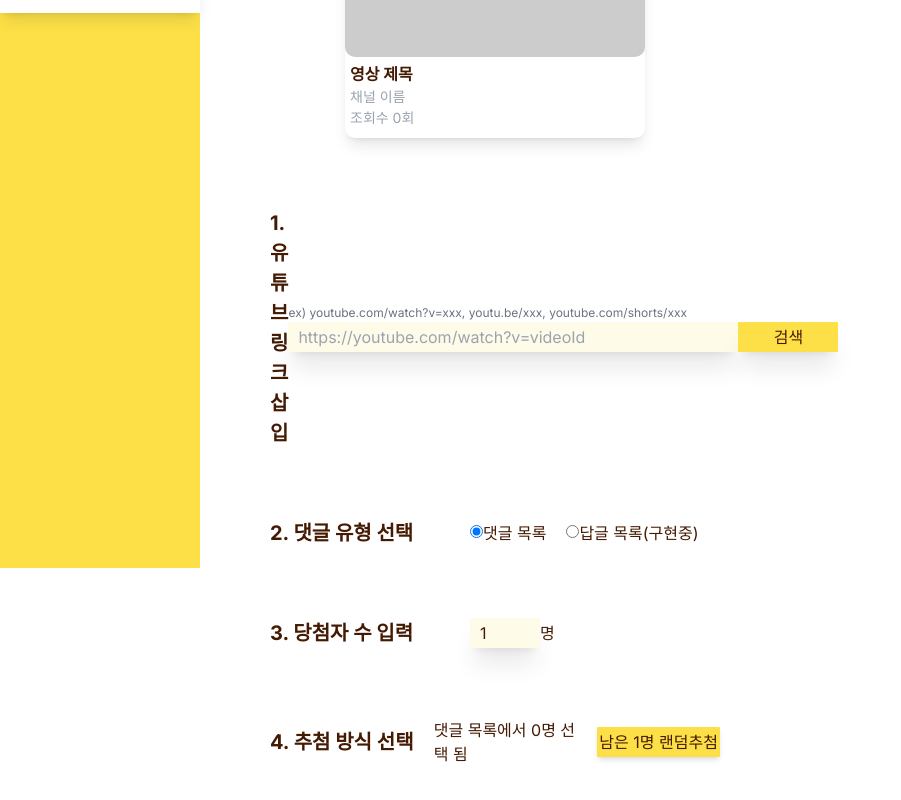
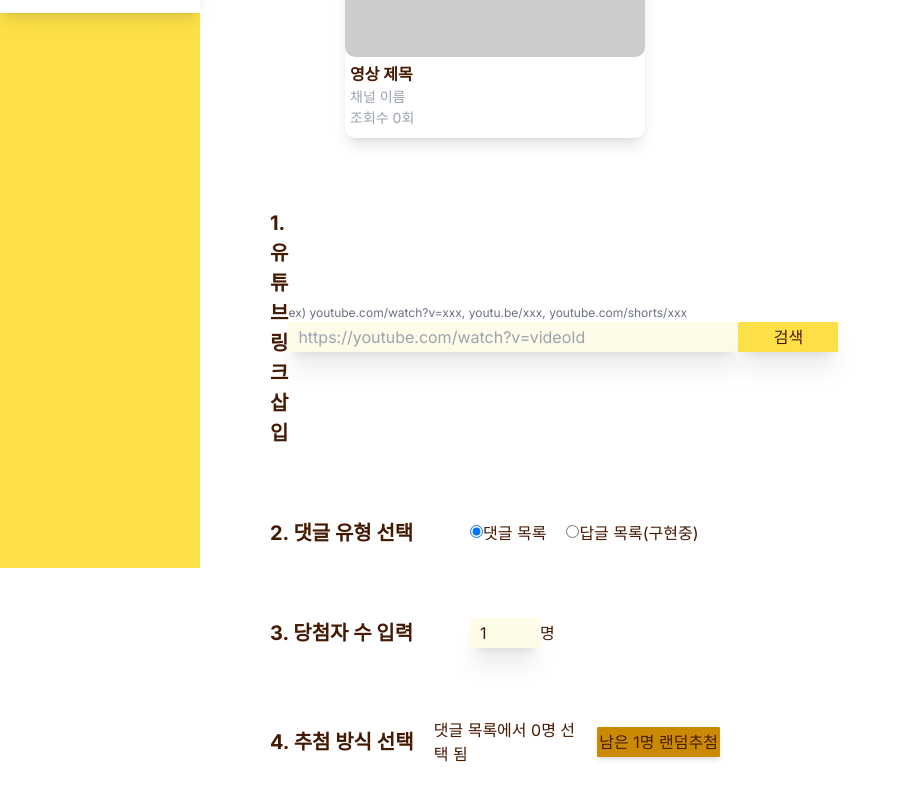
Before and after one commit to loevray/loevray-s-lab, a Next.js app: page /youtube-comment-raffle in a window 1280 px wide. Shown: the part 232-1032 px from the top of the page, without its empty margins (0-901 px from the left). Built offline with nearby package versions, Linux system fonts and the light colour scheme.

Commit message:
Style: button styling when disabled

```diff
--- a/src/app/ui/common/Button.tsx
+++ b/src/app/ui/common/Button.tsx
@@ -15,12 +15,12 @@ const Button = ({
   ...rest
 }: ButtonProps) => {
   const color: { [key in DefaultColors]: string } = {
-    miku: "bg-cyan-500 hover:bg-cyan-400 text-white",
-    rin: "bg-yellow-300 hover:bg-yellow-200 text-amber-950",
+    miku: "bg-cyan-500 hover:bg-cyan-400 text-white disabled:cursor-not-allowed disabled:bg-cyan-600",
+    rin: "bg-yellow-300 hover:bg-yellow-200 disabled:bg-yellow-600 disabled:cursor-not-allowed text-amber-950",
   };
   return (
     <button
-      className={`${color[colorPalette]} w-10 h-3  ${className} cursor-pointer  rounded-sm  shadow-md `}
+      className={`${color[colorPalette]} w-10 h-3  ${className} cursor-pointer  rounded-sm  shadow-md`}
       {...rest}
     >
       {text ? text : children}
--- a/src/app/youtube-comment-raffle/page.tsx
+++ b/src/app/youtube-comment-raffle/page.tsx
@@ -168,8 +168,6 @@ const Page = () => {
       newWinners.push(parsedComments[winnerId]);
     });
 
-    console.log(winners);
-
     setWinnerComments((prev) => ({
       ...prev,
       all: [...newWinners],
```
